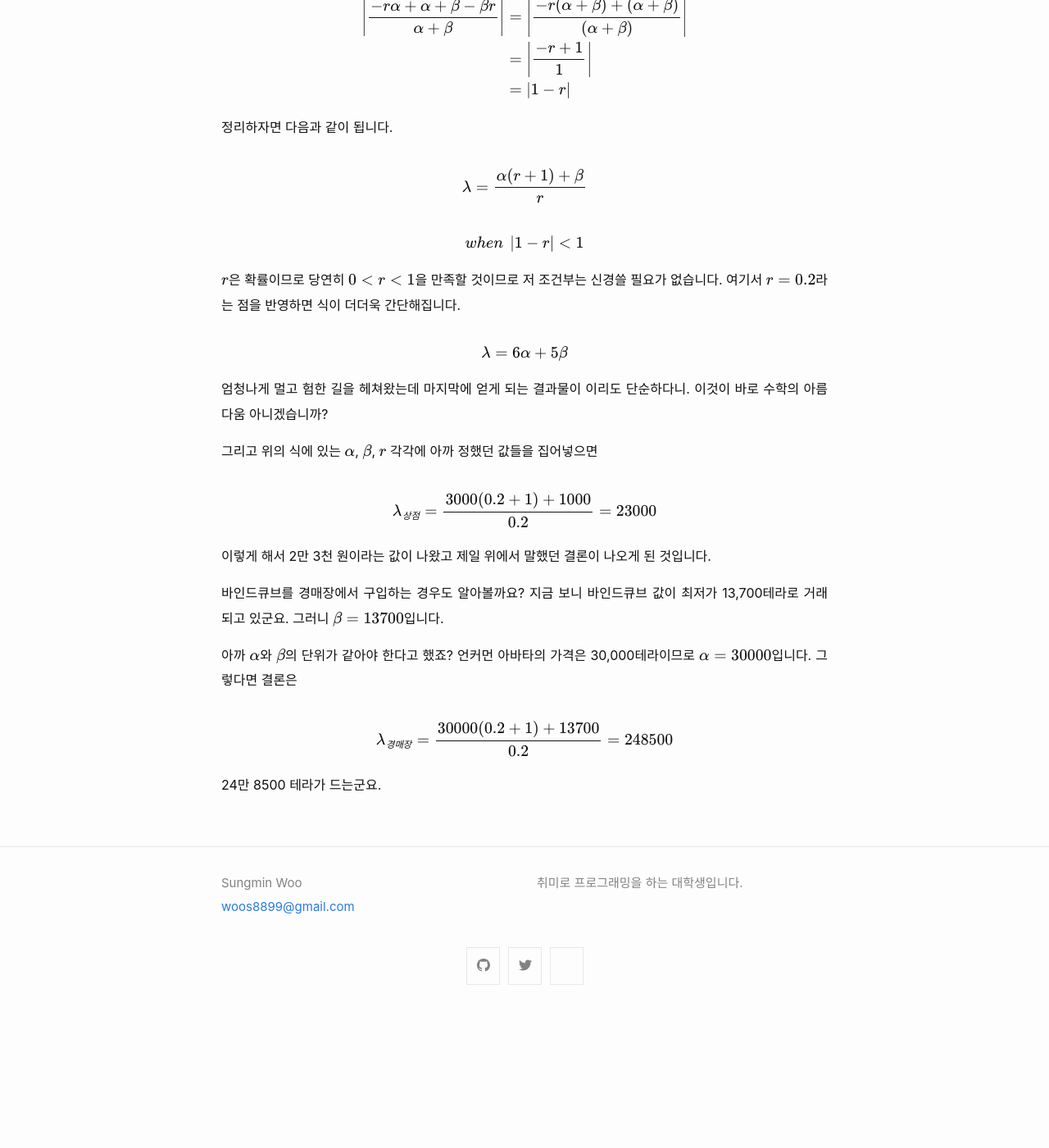
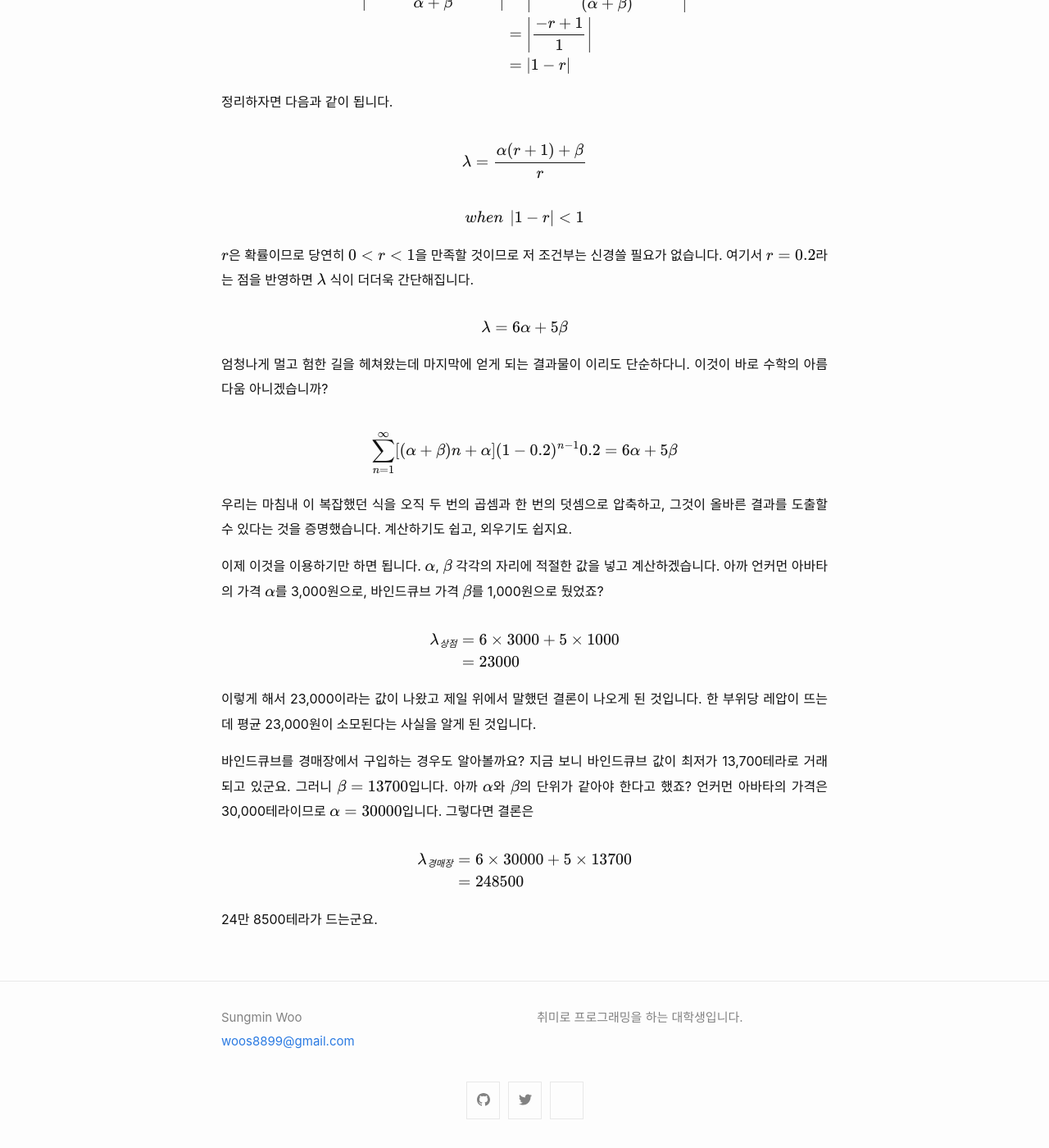
Before and after one commit to SausageTaste/SausageTaste.github.io, a Jekyll site: the page built from _posts/2022-06-10-dnfm_rare_avatar.md, in a window 1280 px wide and 1400 px high, scrolled down 6679 px. Shown: the whole window at 82% size. Built offline with Jekyll 4.4.1, drawn with Linux system fonts in a browser that asks for light colours; formulas are drawn with MathJax 3; comment, search, counter and statistics services are not loaded; before the commit the page ends 7915 px from its top, so only the background shows below that; some of the changed text lies outside the part shown.

Commit message:
Update 2022-06-10-dnfm_rare_avatar.md

```diff
--- a/_posts/2022-06-10-dnfm_rare_avatar.md
+++ b/_posts/2022-06-10-dnfm_rare_avatar.md
@@ -12,7 +12,7 @@ comments: true
 깔맞춤을 고려하지 않고, 바인드큐브를 1000 세라로 사고 아바타를 3만 테라로 사는 경우, 한 부위당 평균 **2만 3천 원**이 소모됩니다.
 8개 부위를 깔맞춤 없이 다 맞춘다면 **18만 4천 원**이 들 거라고 기대할 수 있습니다.
 
-상점 대신 경매장에서 바인드큐브를 조달한다면, 최저가 13,700테라 기준, 한 부위당 평균 **24만 8500 테라**가 소모됩니다.
+상점 대신 경매장에서 바인드큐브를 조달한다면, 최저가 13,700테라 기준, 한 부위당 평균 **24만 8500테라**가 소모됩니다.
 8개 부위를 깔맞춤 없이 다 맞춘다면 **198만 8천 테라**가 들 거라고 기대할 수 있습니다.
 
 한 부위당 예상되는 소모 비용을 계산하는 공식은 다음과 같습니다.
@@ -122,13 +122,12 @@ $$
 
 $$
 \begin{split}
-\sum_{n=0}^{k-1} a^n & = \frac{1-a^k}{1-a} \\
-\sum_{n=1}^{k} a^{n-1}  & = \\
+\sum_{n=0}^{k-1} x^n & = \frac{1-x^k}{1-x} \\
+\sum_{n=1}^{k} x^{n-1}  & = \\
 \end{split}
 $$
 
-이 공식에서 $k = \infty$, 그리고 $a = (1-r)$로 두면 풀 수 있겠군요.
-$\alpha$(알파, 아바타 가격)가 아니라 $a$(에이)임을 잘 살펴봐 주세요.
+이 공식에서 $k = \infty$, 그리고 $x = (1-r)$로 두면 풀 수 있겠군요.
 
 $$
 \begin{split}
@@ -217,27 +216,44 @@ $$ \lambda = \frac{\alpha(r+1) + \beta}{r} $$
 $$ when \ \left| 1-r \right| < 1 $$
 
 $r$은 확률이므로 당연히 $0 < r < 1$을 만족할 것이므로 저 조건부는 신경쓸 필요가 없습니다.
-여기서 $r=0.2$라는 점을 반영하면 식이 더더욱 간단해집니다.
+여기서 $r=0.2$라는 점을 반영하면 $\lambda$ 식이 더더욱 간단해집니다.
 
-$$ \lambda = 6 \alpha + 5 \beta $$
+$$ \lambda = 6 \alpha + 5 \beta \\ $$
 
 엄청나게 멀고 험한 길을 헤쳐왔는데 마지막에 얻게 되는 결과물이 이리도 단순하다니.
 이것이 바로 수학의 아름다움 아니겠습니까?
 
-그리고 위의 식에 있는 $\alpha$, $\beta$, $r$ 각각에 아까 정했던 값들을 집어넣으면
+$$ \sum_{n = 1}^{\infty} [(\alpha + \beta)n + \alpha](1-0.2)^{n-1}0.2 = 6 \alpha + 5 \beta $$
 
-$$ \lambda_{상점} = \frac{3000(0.2+1) + 1000}{0.2} = 23000 $$
+우리는 마침내 이 복잡했던 식을 오직 두 번의 곱셈과 한 번의 덧셈으로 압축하고, 그것이 올바른 결과를 도출할 수 있다는 것을 증명했습니다.
+계산하기도 쉽고, 외우기도 쉽지요.
 
-이렇게 해서 2만 3천 원이라는 값이 나왔고 제일 위에서 말했던 결론이 나오게 된 것입니다.
+이제 이것을 이용하기만 하면 됩니다.
+$\alpha$, $\beta$ 각각의 자리에 적절한 값을 넣고 계산하겠습니다.
+아까 언커먼 아바타의 가격 $\alpha$를 3,000원으로, 바인드큐브 가격 $\beta$를 1,000원으로 뒀었죠?
+
+$$
+\begin{split}
+\lambda_{상점} &= 6 \times 3000 + 5 \times 1000 \\
+               &= 23000 \\
+\end{split}
+$$
+
+이렇게 해서 23,000이라는 값이 나왔고 제일 위에서 말했던 결론이 나오게 된 것입니다.
+한 부위당 레압이 뜨는 데 평균 23,000원이 소모된다는 사실을 알게 된 것입니다.
 
 바인드큐브를 경매장에서 구입하는 경우도 알아볼까요?
 지금 보니 바인드큐브 값이 최저가 13,700테라로 거래되고 있군요.
 그러니 $\beta = 13700$입니다.
-
 아까 $\alpha$와 $\beta$의 단위가 같아야 한다고 했죠?
 언커먼 아바타의 가격은 30,000테라이므로 $\alpha = 30000$입니다.
 그렇다면 결론은
 
-$$ \lambda_{경매장} = \frac{30000(0.2+1) +  13700}{0.2} = 248500 $$
+$$
+\begin{split}
+\lambda_{경매장} &=  6 \times 30000 + 5 \times 13700 \\
+                 &= 248500 \\
+\end{split}
+$$
 
-24만 8500 테라가 드는군요.
+24만 8500테라가 드는군요.
```
